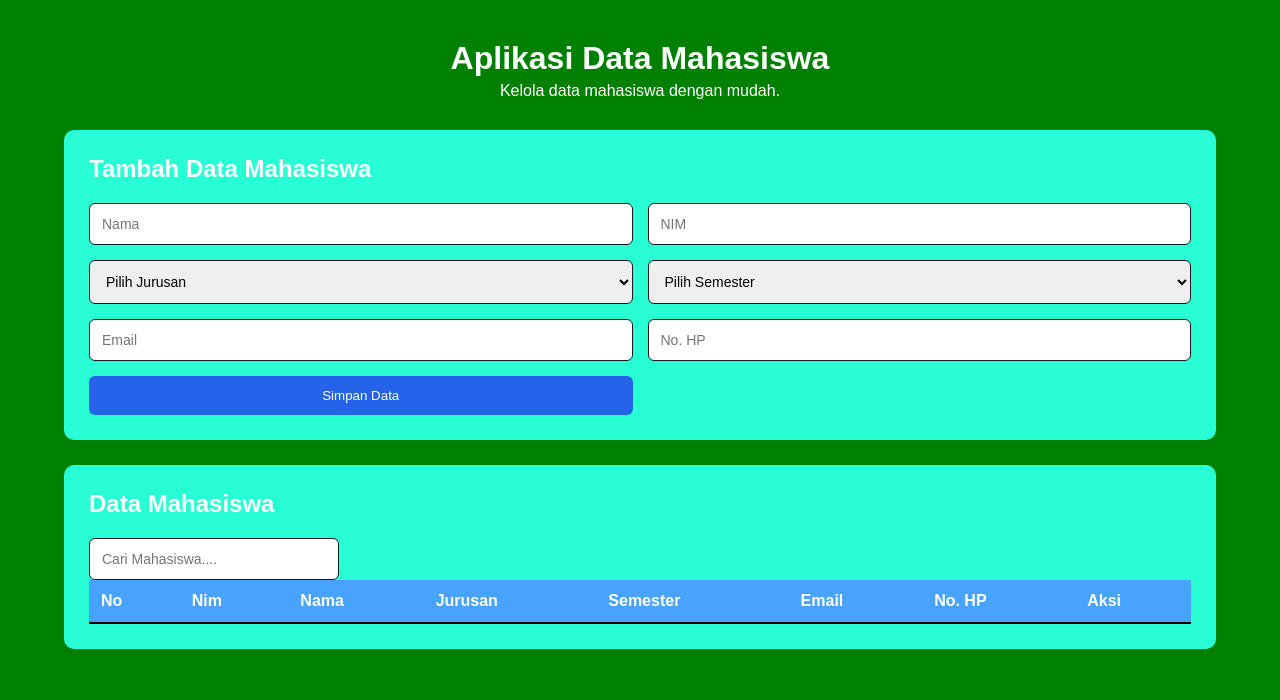
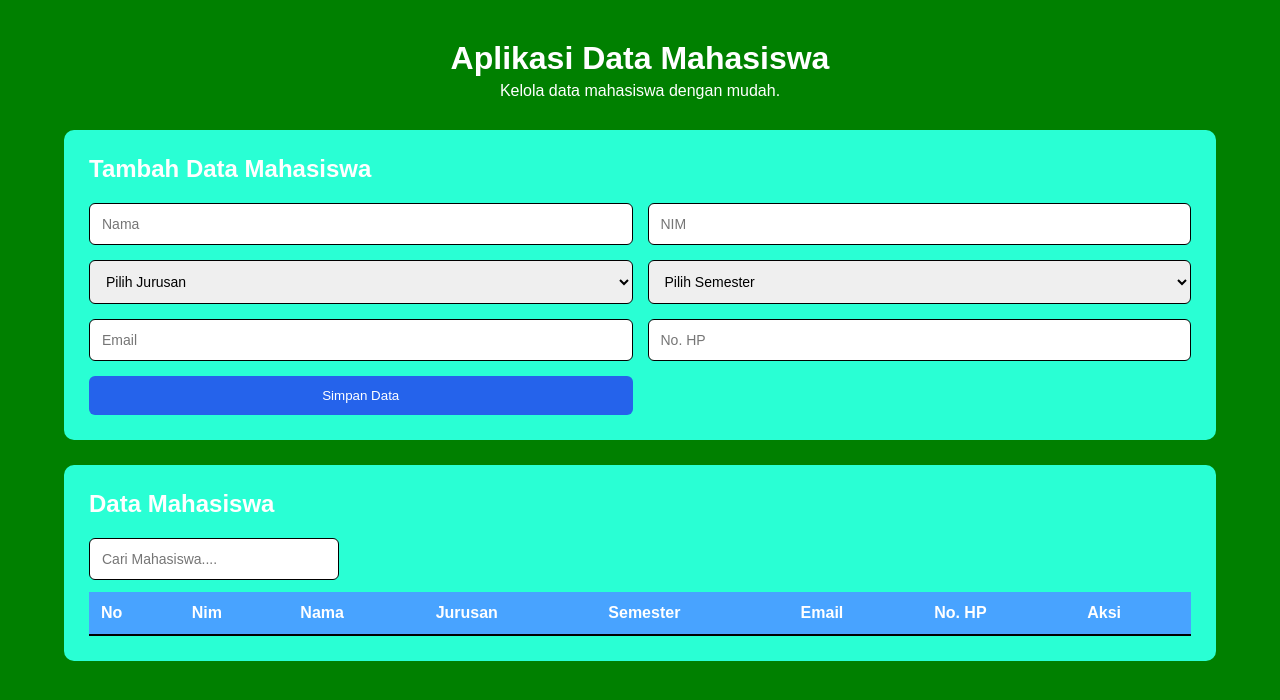
Before and after one commit to ilhamsuwanda36-a11y/aplikasi-data-mahasiswa, a website: page index.html in a window 1280 px wide. Drawn offline with Linux system fonts and the light colour scheme; no server answers.

Commit message:
nambahkan gap untuk search

```diff
--- a/css/style.css
+++ b/css/style.css
@@ -28,6 +28,8 @@ p {
     justify-content: center;
     text-align: center;
 }
+
+/* Tambah data mahasiswa */
 .formContainer,
 .dataContainer {
     background-color: rgb(41, 255, 212);
@@ -46,7 +48,7 @@ form {
 input,
 select {
     padding: 12px;
-    border: 1px solid #1a1818;
+    border: 1px solid #000;
     border-radius: 6px;
     font-size: 14px;
 }
@@ -62,6 +64,8 @@ button {
 button:hover {
     background-color: #1d4ed8;
 }
+
+/* Data mahasiswa */
 .header-data {
     display: flex;
     justify-content: space-between;
@@ -69,6 +73,7 @@ button:hover {
 }
 #search {
     width: 250px;
+    margin-bottom: 12px;
 }
 table {
     width: 100%;
```
Also changed, not shown: index.html (+1 -1 lines).
